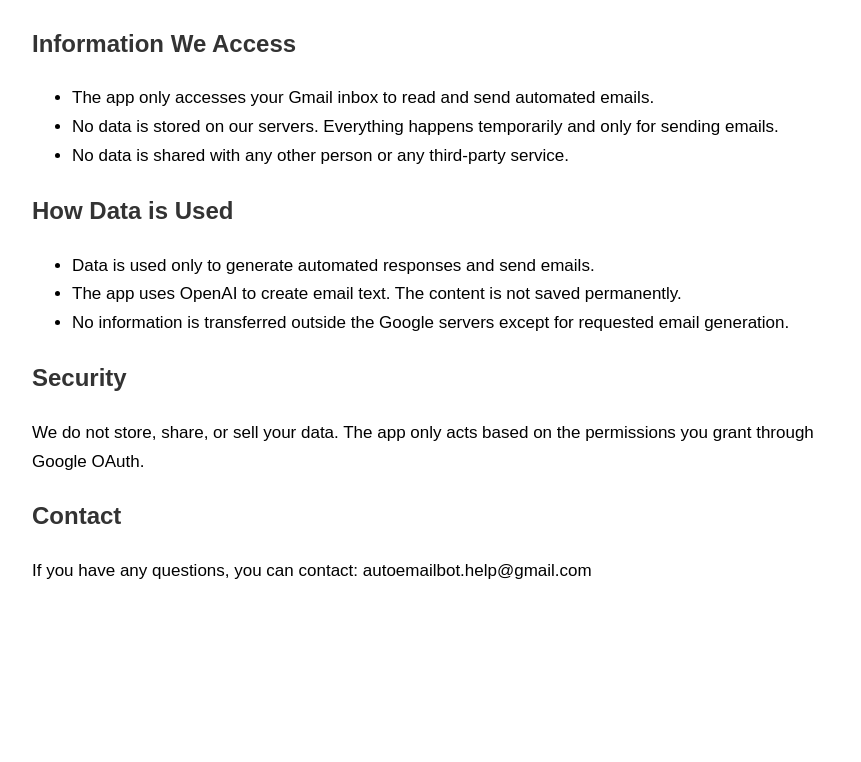
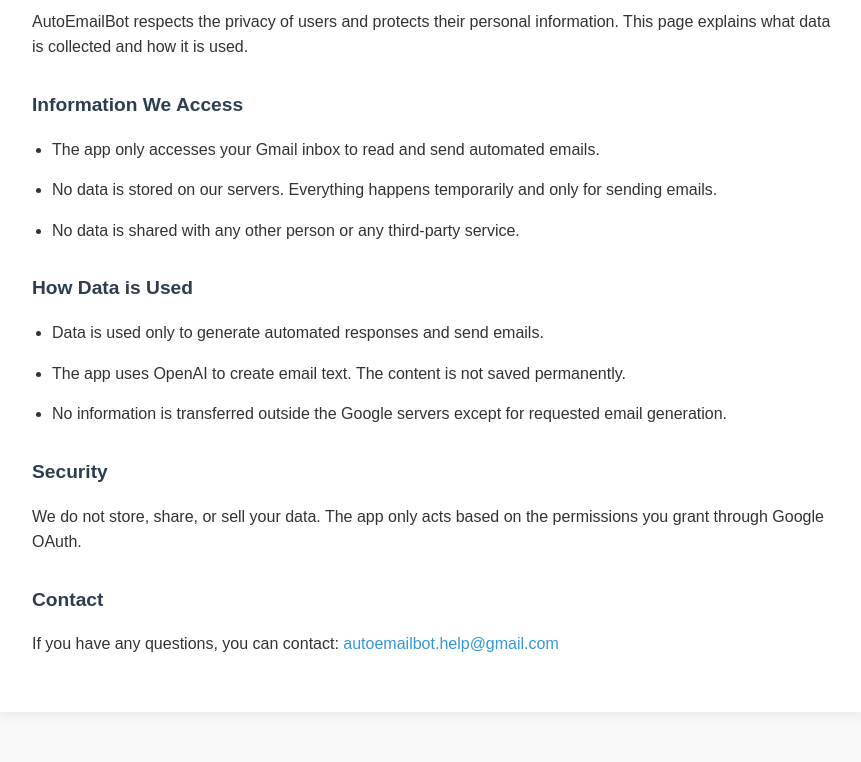
Before and after one commit to Hoomaan92e/autoemailbot-privacy, a plain HTML site: page index.html in a window 1280 px wide. Shown: the part 170-932 px from the top of the page, without its empty margins (208-1069 px from the left). Before the commit the page ends 800 px from the top, so only its background shows below. Drawn offline with Linux system fonts and the light colour scheme.

Commit message:
Update index.html

```diff
--- a/index.html
+++ b/index.html
@@ -3,31 +3,54 @@
 <head>
     <meta charset="UTF-8">
     <meta name="viewport" content="width=device-width, initial-scale=1.0">
-    <title>Privacy Policy for AutoEmailBot</title>
+    <title>AutoEmailBot – Privacy Policy</title>
     <style>
         body {
             font-family: Arial, sans-serif;
-            line-height: 1.7;
-            margin: 40px auto;
+            line-height: 1.6;
+            margin: 0;
+            padding: 0;
+            background-color: #f9f9f9;
+            color: #333;
+        }
+        .container {
             max-width: 800px;
-            padding: 0 20px;
+            margin: 50px auto;
+            background: #fff;
+            padding: 40px;
+            box-shadow: 0 0 15px rgba(0,0,0,0.1);
+            border-radius: 10px;
         }
         h1, h2 {
-            color: #333;
+            color: #2c3e50;
+        }
+        h1 {
+            font-size: 2em;
+            margin-bottom: 10px;
+        }
+        h2 {
+            font-size: 1.2em;
+            margin-top: 30px;
         }
         p, li {
-            font-size: 17px;
+            margin-bottom: 15px;
+        }
+        a {
+            color: #3498db;
+            text-decoration: none;
+        }
+        a:hover {
+            text-decoration: underline;
+        }
+        ul {
+            padding-left: 20px;
         }
     </style>
 </head>
 <body>
-
+    <div class="container">
         <h1>Privacy Policy for AutoEmailBot</h1>
-
-<p>
-AutoEmailBot respects the privacy of users and protects their personal information.
-This page explains what data is collected and how it is used.
-</p>
+        <p>AutoEmailBot respects the privacy of users and protects their personal information. This page explains what data is collected and how it is used.</p>
 
         <h2>Information We Access</h2>
         <ul>
@@ -44,14 +67,10 @@ This page explains what data is collected and how it is used.
         </ul>
 
         <h2>Security</h2>
-<p>
-We do not store, share, or sell your data. The app only acts based on the permissions you grant through Google OAuth.
-</p>
+        <p>We do not store, share, or sell your data. The app only acts based on the permissions you grant through Google OAuth.</p>
 
         <h2>Contact</h2>
-<p>
-If you have any questions, you can contact: autoemailbot.help@gmail.com
-</p>
-
+        <p>If you have any questions, you can contact: <a href="mailto:autoemailbot.help@gmail.com">autoemailbot.help@gmail.com</a></p>
+    </div>
 </body>
 </html>
```
Lines whose indentation alone changed are shown as unchanged.
